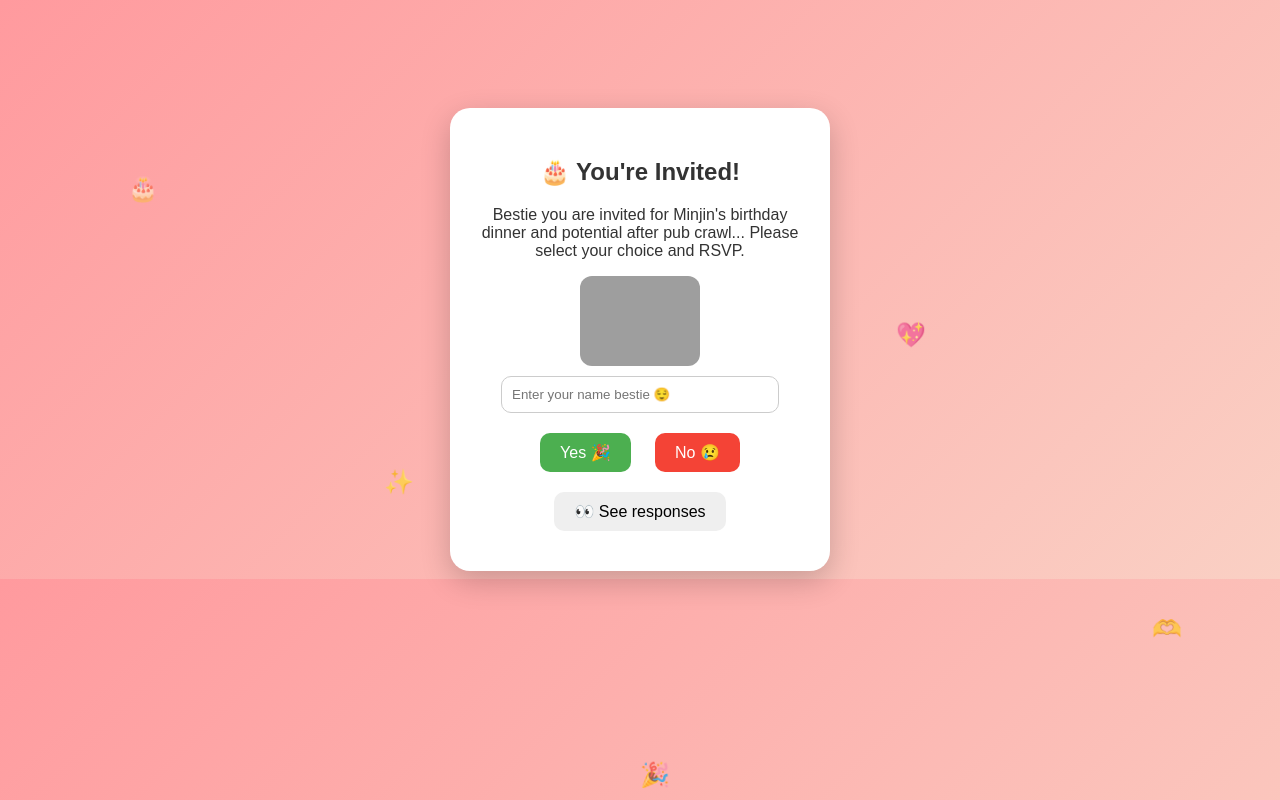
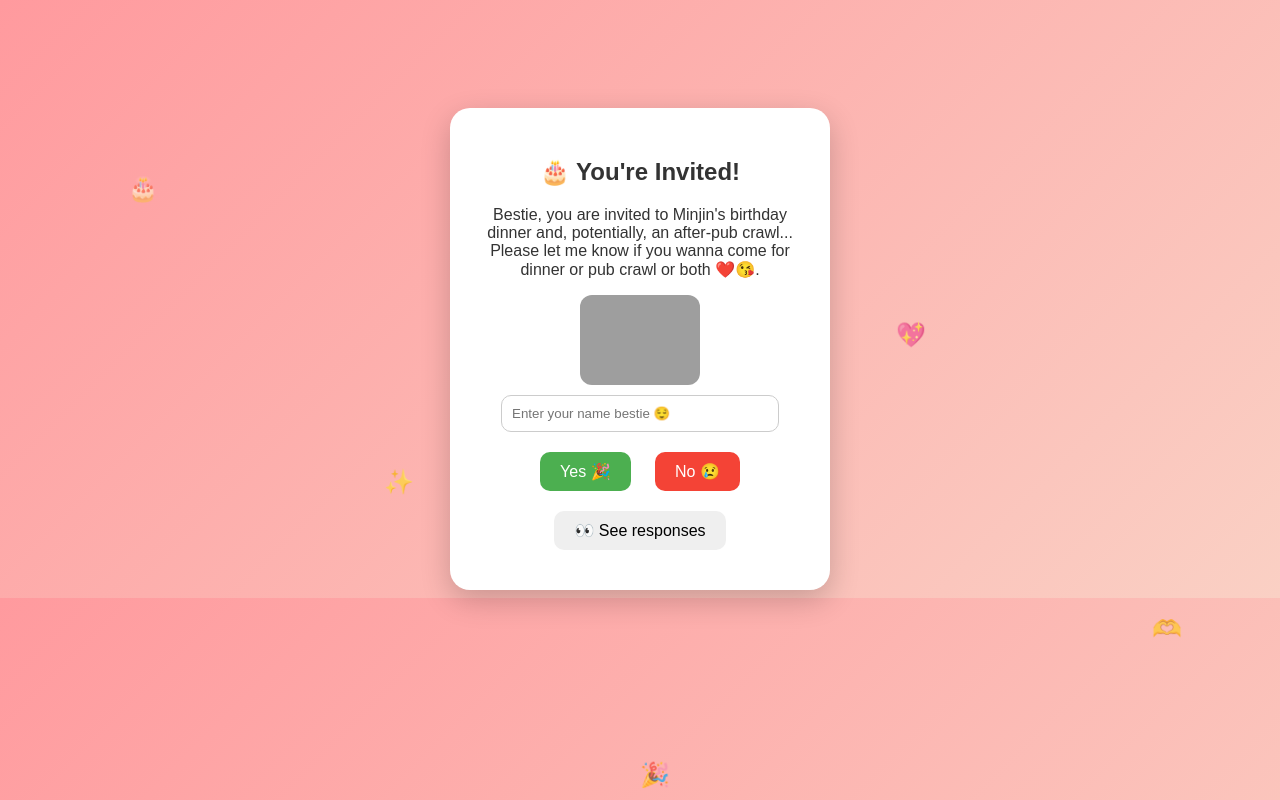
Before and after one commit to MNJNSR/Birthday-Invite, a plain HTML site: page index.html in a window 1280 px wide. Drawn offline with Linux system fonts and the light colour scheme; grey boxes are pictures that could not be loaded.

```diff
--- a/index.html
+++ b/index.html
@@ -39,7 +39,7 @@
 
 <div class="card">
   <h2>🎂 You're Invited!</h2>
-  <p>Bestie you are invited for Minjin's birthday dinner and potential after pub crawl... Please select your choice and RSVP.</p>
+  <p>Bestie, you are invited to Minjin's birthday dinner and, potentially, an after-pub crawl... Please let me know if you wanna come for dinner or pub crawl or both ❤️😘.</p>
 
   <img class="gif" src="https://media.giphy.com/media/3o6Zt481isNVuQI1l6/giphy.gif" alt="cute gif">
 
```
